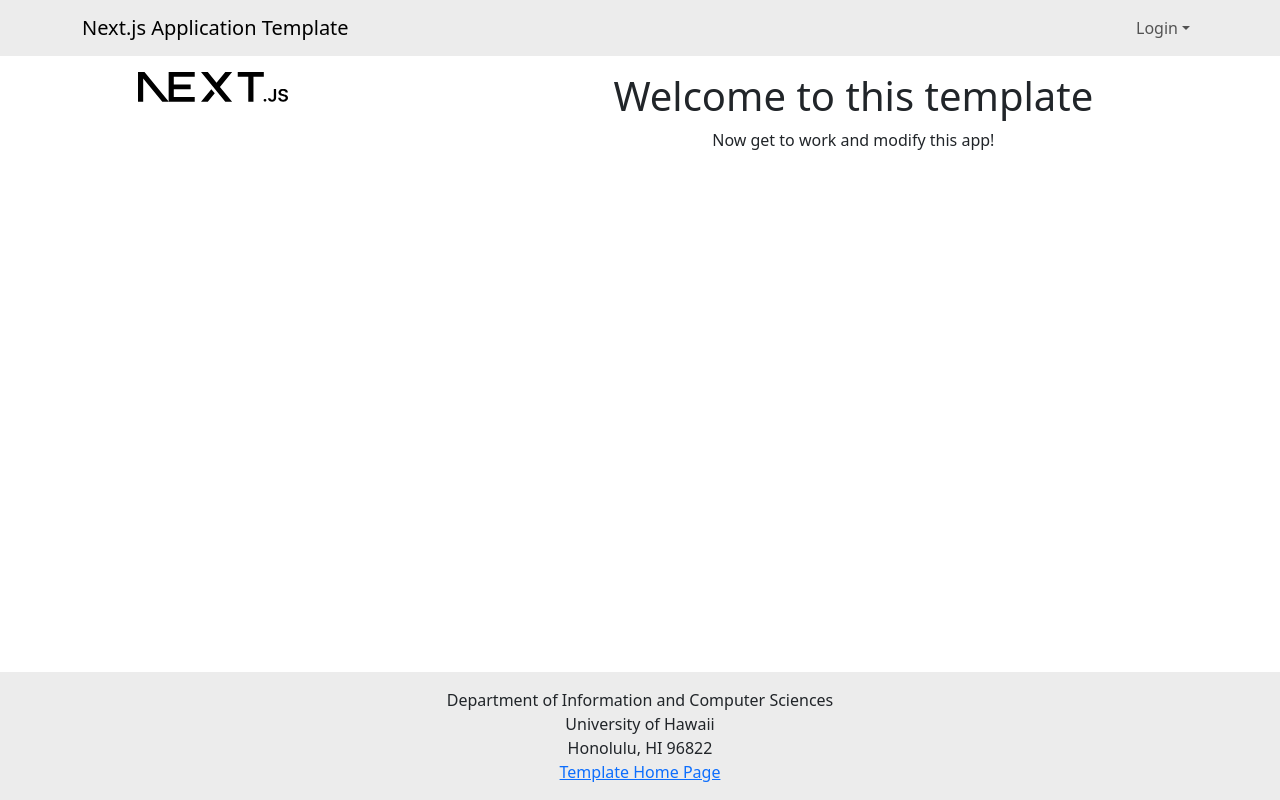
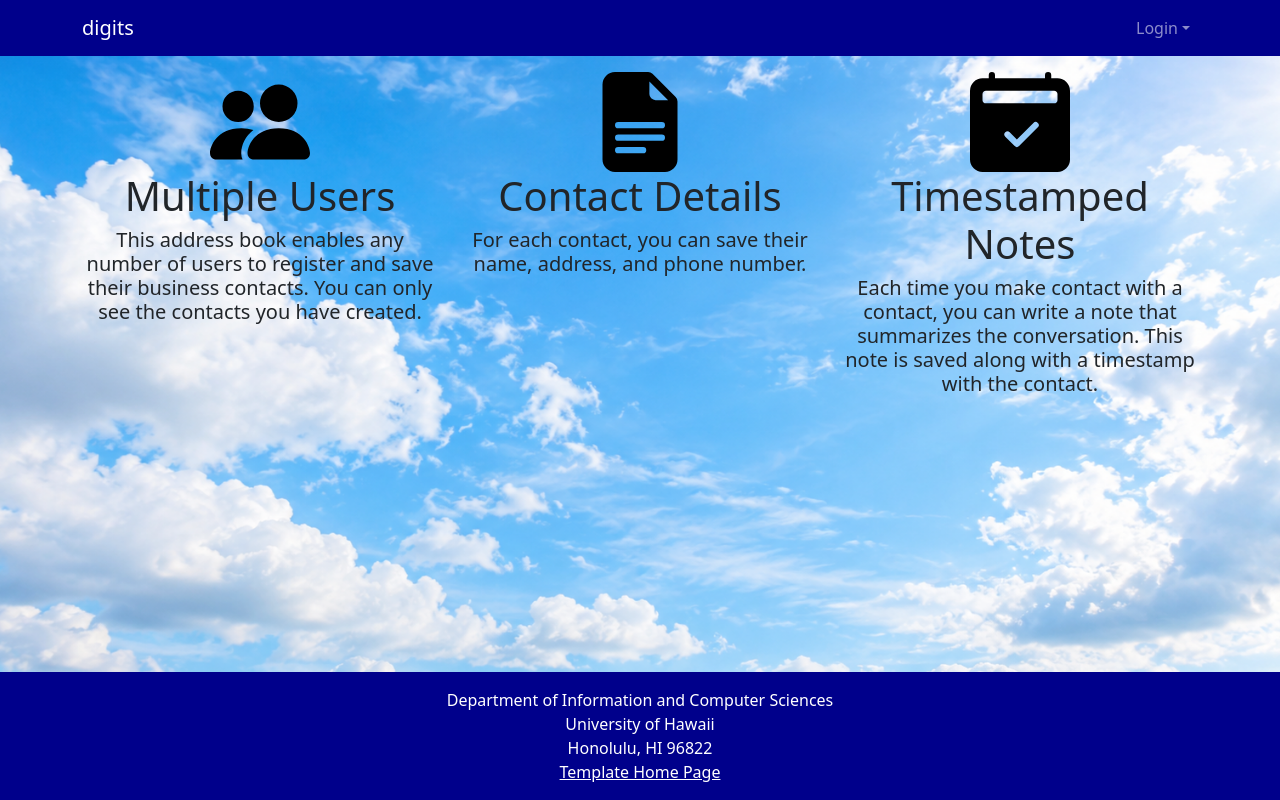
Before and after one commit to mgirgis12/digits, a Next.js app: page / in a window 1280 px wide. Built offline with nearby package versions, Linux system fonts and the light colour scheme; no server answers.

Commit message:
landing page mockup finished in 25 minutes.

```diff
--- a/src/app/globals.css
+++ b/src/app/globals.css
@@ -1,3 +1,12 @@
+
+/* Set up some CSS variables to theme the application. */
+:root {
+  --nat-navbar-bg: darkblue;
+  --nat-navbar-bg-rgb: 0, 0, 139;
+  --nat-navbar-text-color: white;
+  --nat-navbar-highlight-text: khaki;
+}
+
 html,
 body {
   --bs-light-rgb: 236, 236, 236;
@@ -6,9 +15,37 @@ body {
   padding: 0;
   margin: 0;
 }
+
+/* Change bootstrap variable values.
+ See https://getbootstrap.com/docs/5.2/customize/css-variables/
+ */
+body {
+  --bs-dark: var(--nat-navbar-bg);
+  --bs-dark-rgb: var(--nat-navbar-bg-rgb);
+  background: fixed center url('/sky.png');
+  background-size: cover;
+}
+
 .wrapper {
   box-sizing: border-box;
   min-height: 100%;
   display: flex;
   flex-direction: column;
 }
+
+footer,
+footer a {
+  color: var(--nat-navbar-text-color);
+}
+
+body .navbar {
+  --bs-navbar-active-color: var(--nat-navbar-highlight-text);
+  --bs-navbar-brand-color: var(--nat-navbar-text-color);
+  --bs-navbar-brand-hover-color: var(--nat-navbar-highlight-text);
+  --bs-navbar-color: var(--nat-navbar-text-color);
+  --bs-navbar-hover-color: var(--nat-navbar-highlight-text);
+}
+
+.bg-dark a.dropdown-item {
+  color: var(--nat-navbar-bg);
+}
--- a/src/app/layout.tsx
+++ b/src/app/layout.tsx
@@ -18,7 +18,7 @@ const geistMono = Geist_Mono({
 });
 
 export const metadata: Metadata = {
-  title: "Next.js Application Template",
+  title: "digits",
   description: "Generated by ics-software-engineering.github.io",
 };
 
--- a/src/app/page.tsx
+++ b/src/app/page.tsx
@@ -1,17 +1,36 @@
-import { Col, Container, Image, Row } from 'react-bootstrap';
+
+import { Col, Container, Row } from 'react-bootstrap';
+import { PeopleFill, FileEarmarkTextFill, Calendar2CheckFill } from 'react-bootstrap-icons';
 
 /** The Home page. */
 const Home = () => (
   <main>
-    <Container id="landing-page" fluid className="py-3">
-      <Row className="align-middle text-center">
-        <Col xs={4}>
-          <Image src="next.svg" width="150px" alt="" />
+    <Container id="landing-page" className="py-3">
+      <Row className="text-center">
+        <Col>
+          <PeopleFill size={100} />
+          <h1>Multiple Users</h1>
+          <h5>
+            This address book enables any number of users to register and save their business contacts.
+            You can only see the contacts you have created.
+          </h5>
         </Col>
 
-        <Col xs={8} className="d-flex flex-column justify-content-center">
-          <h1>Welcome to this template</h1>
-          <p>Now get to work and modify this app!</p>
+        <Col>
+          <FileEarmarkTextFill size={100} />
+          <h1>Contact Details</h1>
+          <h5>
+            For each contact, you can save their name, address, and phone number.
+          </h5>
+        </Col>
+
+        <Col>
+          <Calendar2CheckFill size={100} />
+          <h1>Timestamped Notes</h1>
+          <h5>
+            Each time you make contact with a contact, you can write a note that summarizes the conversation.
+            This note is saved along with a timestamp with the contact.
+          </h5>
         </Col>
       </Row>
     </Container>
--- a/src/components/Footer.tsx
+++ b/src/components/Footer.tsx
@@ -2,8 +2,7 @@ import { Col, Container } from 'react-bootstrap';
 
 /** The Footer appears at the bottom of every page. Rendered by the App Layout component. */
 const Footer = () => (
-  <footer className="mt-auto py-3 bg-light">
-    <Container>
+<footer className="mt-auto py-3 bg-dark text-white">    <Container>
       <Col className="text-center">
         Department of Information and Computer Sciences
         <br />
--- a/src/components/Navbar.tsx
+++ b/src/components/Navbar.tsx
@@ -12,9 +12,8 @@ const NavBar: React.FC = () => {
   const currentUser = session?.user?.email;
   const role = session?.user?.role;
   return (
-    <Navbar bg="light" expand="lg">
-      <Container>
-        <Navbar.Brand href="/">Next.js Application Template</Navbar.Brand>
+  <Navbar bg="dark" data-bs-theme="dark" expand="lg">      <Container>
+        <Navbar.Brand href="/">digits</Navbar.Brand>
         <Navbar.Toggle aria-controls="basic-navbar-nav" />
         <Navbar.Collapse id="basic-navbar-nav">
           <Nav className="me-auto justify-content-start">
--- a/tsconfig.json
+++ b/tsconfig.json
@@ -4,6 +4,7 @@
     "lib": ["dom", "dom.iterable", "esnext"],
     "allowJs": true,
     "skipLibCheck": true,
+    "noUncheckedSideEffectImports": false,
     "strict": true,
     "noEmit": true,
     "esModuleInterop": true,
```
Also changed, not shown: public/sky.png (added).
